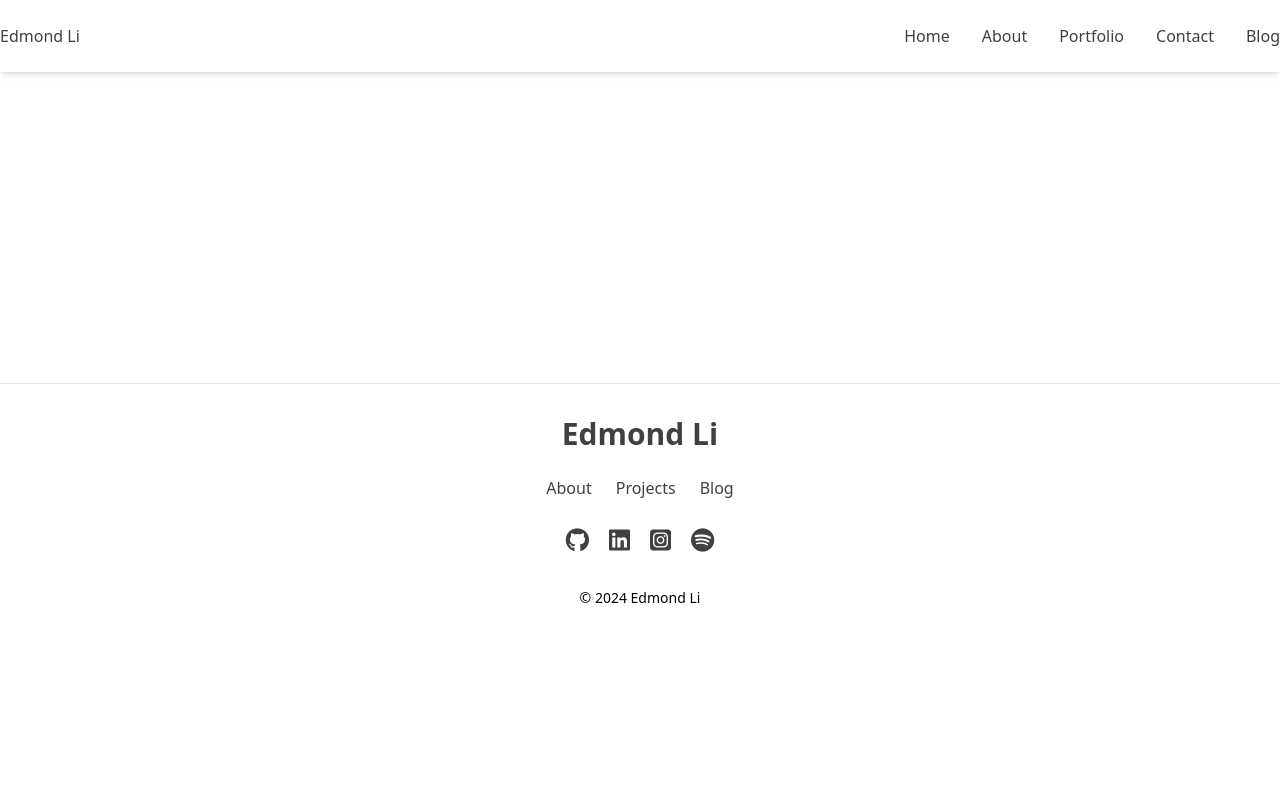
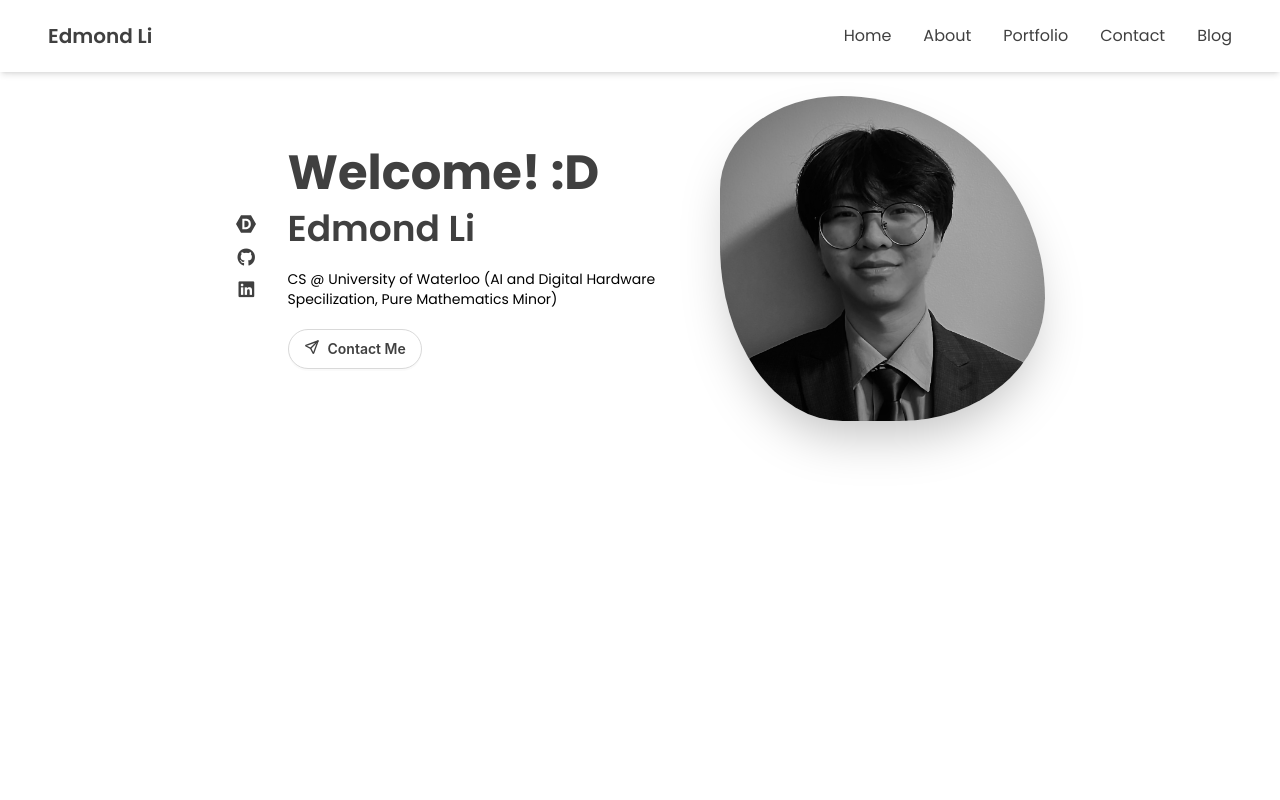
Before and after one commit to EdmondLi1/personalWebsite, a React (Vite) app in the folder client/: page / in a window 1280 px wide. Shown: the top 800 px of the page. Built offline with nearby package versions, Linux system fonts and the light colour scheme.

Commit message:
added the home page

```diff
--- a/client/index.html
+++ b/client/index.html
@@ -5,9 +5,7 @@
     <link rel="icon" type="image/svg+xml" href="/mario.svg" />
     <meta name="viewport" content="width=device-width, initial-scale=1.0" />
     <title>Edmond's Personal Website</title>
-
     <script src="https://kit.fontawesome.com/abeb2ce775.js" crossorigin="anonymous"></script>
-
   </head>
   <body>
     <div id="root"></div>
--- a/client/package.json
+++ b/client/package.json
@@ -20,6 +20,7 @@
     "tailwindcss": "^3.4.0"
   },
   "devDependencies": {
+    "@iconify/react": "^4.1.1",
     "@types/react": "^18.2.43",
     "@types/react-dom": "^18.2.17",
     "@typescript-eslint/eslint-plugin": "^6.14.0",
--- a/client/src/App.css
+++ b/client/src/App.css
@@ -37,7 +37,7 @@ img {
   margin-bottom: 4rem;
 }
 
-.esction__title, .section__subtitle {
+.section__title, .section__subtitle {
   text-align: center;
 }
 
--- a/client/src/App.tsx
+++ b/client/src/App.tsx
@@ -2,6 +2,7 @@ import './App.css';
 import { BrowserRouter as Router } from 'react-router-dom';
 import Navbar from './components/Navbar/Navbar';
 import Footer from './components/Footer/Footer';
+import Home from './components/Home/Home';
 
 
 function App() {
@@ -10,15 +11,15 @@ function App() {
     <div className="App">
       <Navbar />
       {/* think of the home page as the ones with this... maybe make it a route */}
-      <main>
-
+      <main className='h-[100vh]'>
+        <Router>
+          <Home />
+          {/* make a nav bar and maybe a side bar */}
+          {/* <Route path="/" component={Home} />
+          <Route path="/" component={Home} />
+          <Route path="/" component={Home} /> */}
+        </Router>
       </main>
-      <Router>
-        {/* make a nav bar and maybe a side bar */}
-        {/* <Route path="/" component={Home} />
-        <Route path="/" component={Home} />
-        <Route path="/" component={Home} /> */}
-      </Router>
       <Footer />
     </div>
   )
--- a/client/src/components/Footer/Footer.css
+++ b/client/src/components/Footer/Footer.css
@@ -1,5 +1,6 @@
 .footer {
-    border-top: 1px solid rgba(0, 0, 0, 0.1);    box-shadow: 0 -1px 4px rgba(0, 0, 0, 0.15);
+    border-top: 1px solid rgba(0, 0, 0, 0.1);
+    box-shadow: 0 -1px 4px rgba(0, 0, 0, 0.15);
 }
 
 @media screen and (max-width: 992px) {
--- a/client/src/components/Footer/Footer.tsx
+++ b/client/src/components/Footer/Footer.tsx
@@ -43,18 +43,17 @@ const footerSocials = [
 
 const Footer = () => {
   return (
-    <footer className="footer w-full fixed bottom-0 left-0 max-md:top-auto max-md:bottom-0 shadow-xl bg-container-color">
+    <footer className="footer w-full bottom-0 left-0 max-md:top-auto max-md:bottom-0 shadow-xl bg-container-color">
         <div className="footer__content pt-8 pb-24">
             <h1 className="text-center text-title-color mb-6 text-3xl font-bold">
                 Edmond Li
             </h1>
 
             <ul className="footer__list flex items-center justify-center space-x-6 mb-6">
-                {/* map through all the footer items with their list */}
                 {footerItems.map((item, index) => (
                         <li className="text-title-color font-normal
-                        hover:text-title-color-dark hover:scale-105 transition-all" key={index}>
-                            <a href={item.link} className="">
+                                       hover:text-title-color-dark hover:scale-105 transition-all" key={index}>
+                            <a href={item.link}>
                                 {item.name}
                             </a>
                         </li>
@@ -62,15 +61,12 @@ const Footer = () => {
                 }
             </ul>
             <div className="footer__socials flex justify-center space-x-5">
-            {footerSocials.map((item, index) => (
-                <a
-                    href={item.link}
-                    className="socials__link"
-                    key={index}
-                >
-                    {item.icon}
-                </a>
-            ))}
+                {footerSocials.map((item, index) => (
+                        <a href={item.link} className="socials__link" key={index}>
+                            {item.icon}
+                        </a>
+                    ))
+                }
             </div>
             <span className="footer__copy block mt-8 mb-24 text-center items-center text-sm">
                 © 2024 Edmond Li
--- /dev/null
+++ b/client/src/components/Home/Home.css
@@ -0,0 +1,74 @@
+.home__content {
+    grid-template-columns: 116px repeat(2, 1fr);
+}
+
+.home__social {
+  grid-area: socials;
+}
+
+.home__img {
+  grid-area: img;
+}
+
+.home__data {
+  grid-area: data;
+}
+
+
+.home__img {
+    justify-self: center;
+    order: 1;
+    width: 325px;
+    height: 325px;
+    box-shadow: inset 0 0 0 9px rgb(255 255 255 / 0%);
+    animation: profile__animate 8s ease-in-out infinite 1s;
+}
+
+.home__data {
+    max-width: 400px;
+}
+
+.home__container {
+    row-gap: 7rem;
+}
+
+.icon-mouse-container {
+    display: grid;
+}
+
+@keyframes profile__animate {
+    0% {
+        border-radius: 60% 40% 30% 70% / 60% 30% 70% 40%;
+    }
+
+    50% {
+        border-radius: 40% 70% 50% 40% / 30% 70% 40% 60%;
+    }
+
+    100% {
+        border-radius: 60% 40% 30% 70% / 60% 30% 70% 40%;
+    }
+}
+
+@media screen and (max-width: 768px) {
+    .home__content {
+        grid-template-columns: 0.5fr 3fr;
+        padding-top: 3.5rem;
+    }
+
+    .home__social {
+        align-items: center;
+    }
+
+    .home__img {
+        width: 250px;
+        order: initial;
+        justify-self: initial;
+        height: 250px;
+        box-shadow: inset 0 0 0 5px rgb(255 255 255 / 0%);
+    }
+
+    .section {
+        padding: 2rem 0 4rem;
+    }
+}
--- /dev/null
+++ b/client/src/components/Home/Home.tsx
@@ -0,0 +1,49 @@
+import React from 'react';
+import { Icon } from '@iconify/react';
+import HomeData from './HomeData';
+import './Home.css';
+import { IconMouse } from '@tabler/icons-react';
+
+// home socials
+const homeSocials = [
+    {
+      icon: <Icon icon="simple-icons:devpost" className="text-xl md:mb-1.5 text-title-color
+      hover:text-title-color-dark hover:scale-105 transition-all" />,
+      link: 'https://devpost.com/liedmond0527',
+    },
+    {
+      icon: <i className="fa-brands fa-github text-lg ml-[2px] text-title-color
+          hover:text-title-color-dark hover:scale-105 transition-all"></i>,
+      link: 'https://github.com/EdmondLi1',
+    },
+    {
+      icon: <i className="fa-brands fa-linkedin text-lg ml-[3px] text-title-color
+          hover:text-title-color-dark hover:scale-105 transition-all"></i>,
+      link: 'https://www.linkedin.com/in/edmond-li2004/',
+    }
+];
+
+const Home = () => {
+  return (
+    <section className="home section" id="home">
+      <div className="home__container container grid">
+        <div className="home__content max-md:flex max-md:flex-col md:flex items-center justify-center pt-22 gap-x-8">
+            <div className="home__social grid gap-y-1 items-center max-md:flex max-md:flex-row max-md:justify-center">
+              {homeSocials.map((item, index) => (
+                    <a href={item.link} className="socials__link" key={index}>
+                        {item.icon}
+                    </a>
+                  ))
+                }
+            </div>
+            <img src="./EDMOND_PROFILE.jpg" alt="Edmond Li" className="home__img shadow-2xl rounded-full"/>
+            <div className="home__data">
+                <HomeData />
+            </div>
+          </div>
+        </div>
+    </section>
+  )
+}
+
+export default Home;
--- /dev/null
+++ b/client/src/components/Home/HomeData.tsx
@@ -0,0 +1,31 @@
+import React from 'react'
+import { Button } from 'antd';
+import { IconSend } from '@tabler/icons-react';
+
+const Data = () => {
+  return (
+    <div className="home__data">
+      <h1 className="home__greeting text-title-color font-bold text-5xl max-md:text-4xl mb-3">
+        Welcome! :D
+      </h1>
+      <h1 className="home__title text-title-color font-semibold text-4xl max-md:text-2xl mb-5">
+       Edmond Li
+      </h1>
+      <h3 className="home__subtitle text-subtitle-color font-normal text-sm mb-5 relative">
+          CS @ University of Waterloo (AI and Digital Hardware Specilization, Pure Mathematics Minor)
+      </h3>
+      <a href="#contact">
+        <Button
+          className="text-align inline-flex items-center justify-center text-sm font-semibold text-title-color hover:text-title-color-dark hover:scale-105 transition-all"
+          icon={<IconSend className="w-4"/>}
+          size="large"
+          shape="round"
+        >
+          Contact Me
+        </Button>
+      </a>
+    </div>
+  )
+}
+
+export default Data;
--- a/client/src/components/Navbar/Navbar.tsx
+++ b/client/src/components/Navbar/Navbar.tsx
@@ -43,9 +43,9 @@ const Navbar = () => {
     const [showNav, setShowNav] = useState(false);
 
     return (
-        <header className="header w-full fixed top-0 left-0 max-md:top-auto max-md:bottom-0 shadow-md z-modal">
-            <nav className="nav flex justify-between items-center gap-x-4 container max-md:h-header">
-                <a href="index.html" className="nav__logo text-title-color">
+        <header className="header w-full bg-container-color fixed top-0 left-0 max-md:top-auto max-md:bottom-0 shadow-md z-fixed">
+            <nav className="nav flex justify-between items-center gap-x-4 container max-md:h-header xl:px-12">
+                <a href="index.html" className="nav__logo text-title-color font-semibold text-xl">
                     Edmond Li
                 </a>
                 <div className={`${showNav ? `bottom-0`: ``} nav__menu
@@ -58,8 +58,8 @@ const Navbar = () => {
                         {navItems.map((item, index) => (
                                 <li className="nav__item" key={index}>
                                     <a href={item.link} className="nav__link
-                                    text-title-color flex flex-col items-center font-medium
-                                    hover:text-title-color-dark hover:scale-105 transition-all">
+                                    text-title-color flex flex-col items-center font-normal
+                                    hover:text-title-color-dark hover:scale-105 hover:font-medium transition-all">
                                         <div className="nav__icon max-md:block">
                                             {item.icon}
                                         </div>
--- a/client/src/index.css
+++ b/client/src/index.css
@@ -1,3 +1,4 @@
+@import url('https://fonts.googleapis.com/css2?family=Poppins:wght@400;600;700&display=swap');
 @tailwind base;
 @tailwind components;
 @tailwind utilities;
@@ -6,6 +7,7 @@
   --hue: 0;
   --sat: 0%;
   --header-height: 3rem;
+  font-family: 'Poppins', sans-serif;
 
   /* font-family: Inter, system-ui, Avenir, Helvetica, Arial, sans-serif;
   line-height: 1.5;
@@ -35,58 +37,3 @@ body {
   background-color: var(--body-color);
   color: var(--text-color);
 }
-
-/*
-a {
-  font-weight: 500;
-  color: #646cff;
-  text-decoration: inherit;
-}
-a:hover {
-  color: #535bf2;
-}
-
-body {
-  margin: 0;
-  display: flex;
-  place-items: center;
-  min-width: 320px;
-  min-height: 100vh;
-}
-
-h1 {
-  font-size: 3.2em;
-  line-height: 1.1;
-}
-
-button {
-  border-radius: 8px;
-  border: 1px solid transparent;
-  padding: 0.6em 1.2em;
-  font-size: 1em;
-  font-weight: 500;
-  font-family: inherit;
-  background-color: #1a1a1a;
-  cursor: pointer;
-  transition: border-color 0.25s;
-}
-button:hover {
-  border-color: #646cff;
-}
-button:focus,
-button:focus-visible {
-  outline: 4px auto -webkit-focus-ring-color;
-}
-
-@media (prefers-color-scheme: light) {
-  :root {
-    color: #213547;
-    background-color: #ffffff;
-  }
-  a:hover {
-    color: #747bff;
-  }
-  button {
-    background-color: #f9f9f9;
-  }
-} */
```
Also changed, not shown: client/public/EDMOND_PROFILE.jpg (added), client/src/pages/MainPage.tsx (added), 1 other file (tests, documents, lock files or other folders).
